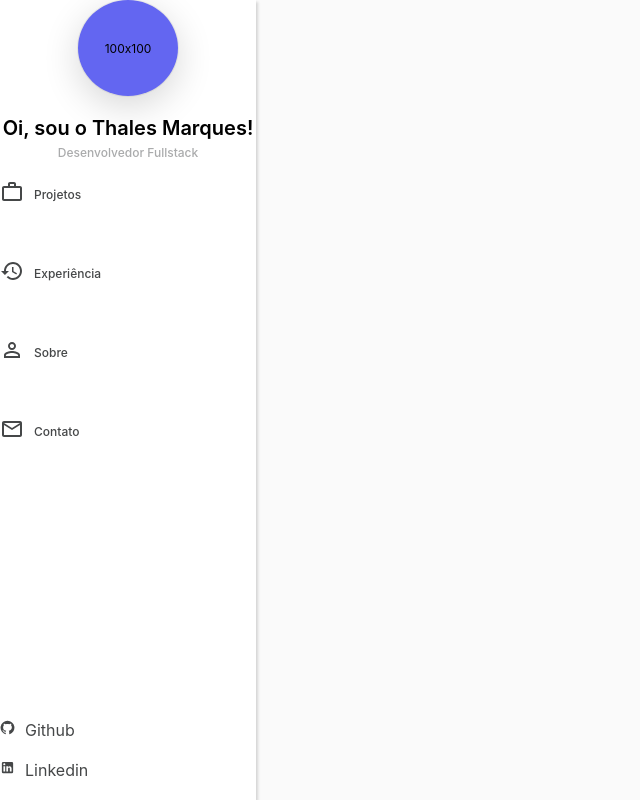
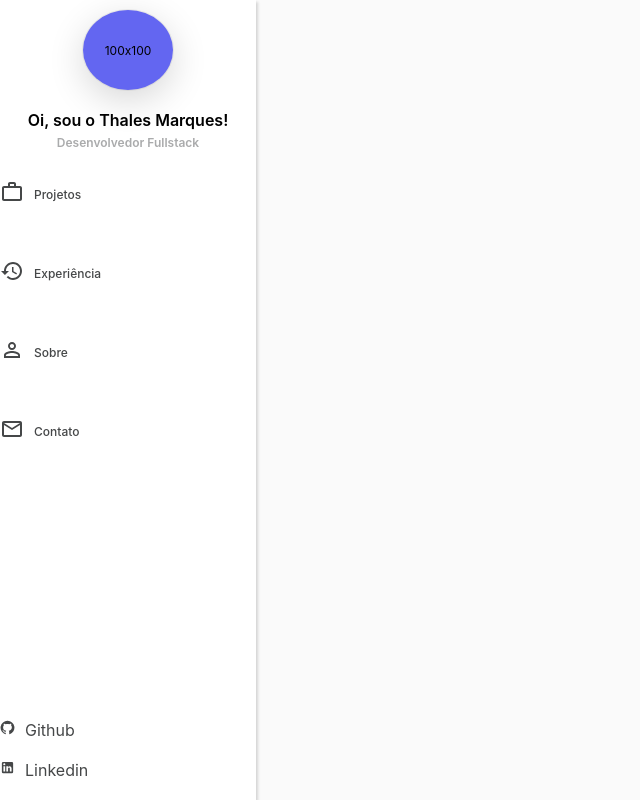
Before and after one commit to thalesfgalvao/personalPortfolio, a React (Vite) app: page / in a window 1280 px wide. Shown: the whole page, without its empty margins (0-640 px from the left). Built offline with nearby package versions, Linux system fonts and the light colour scheme.

Commit message:
Fix: change properties sizes between different screens

```diff
--- a/src/layout/Dashboard/ProfileInfo/style.ts
+++ b/src/layout/Dashboard/ProfileInfo/style.ts
@@ -7,6 +7,7 @@ export const ProfileInfoContainer = styled.div`
     flex-direction: column;
     align-items: center;
     gap: 2rem;
+    margin: 1rem;
     @media ${theme.breakpoints.mobile} {
       grid-column: 1;
       grid-row: 1;
@@ -26,8 +27,8 @@ export const ProfilePicture = styled.div`
     font-size: 1.2rem;
     align-items: center;
     justify-content: center;
-    width: 10rem;
-    height: 10rem;
+    width: 9rem;
+    height: 9rem;
     background-color: ${theme.colors.secondary};
     border-radius: 50%;
     transition:
@@ -46,14 +47,14 @@ export const ProfilePicture = styled.div`
     }
 
     @media ${theme.breakpoints.mobile} {
-      width: 5rem;
-      height: 5rem;
+      width: 6rem;
+      height: 6rem;
       max-height: 100%;
       border-radius: 50%;
     }
     @media ${theme.breakpoints.tablet} {
-      width: 13rem;
-      height: 13rem;
+      width: 8rem;
+      height: 8rem;
       max-height: 100%;
       border-radius: 50%;
     }
@@ -90,12 +91,16 @@ export const ProfileTitle = styled.p`
       display: none;
       visibility: hidden;
     }
+    @media ${theme.breakpoints.laptop} {
+      font-size: ${theme.sizes.normal};
+      font-weight: 600;
+    }
   `}
 `;
 
 export const ProfileLabel = styled.p`
   ${({ theme }) => css`
-    font-size: ${theme.sizes.small};
+    font-size: ${theme.sizes.normal};
     color: ${theme.colors.label};
     font-weight: 500;
     @media ${theme.breakpoints.mobile} {
@@ -106,5 +111,9 @@ export const ProfileLabel = styled.p`
       display: none;
       visibility: hidden;
     }
+    @media ${theme.breakpoints.laptop} {
+      font-size: ${theme.sizes.small};
+      font-weight: 600;
+    }
   `}
 `;
```
